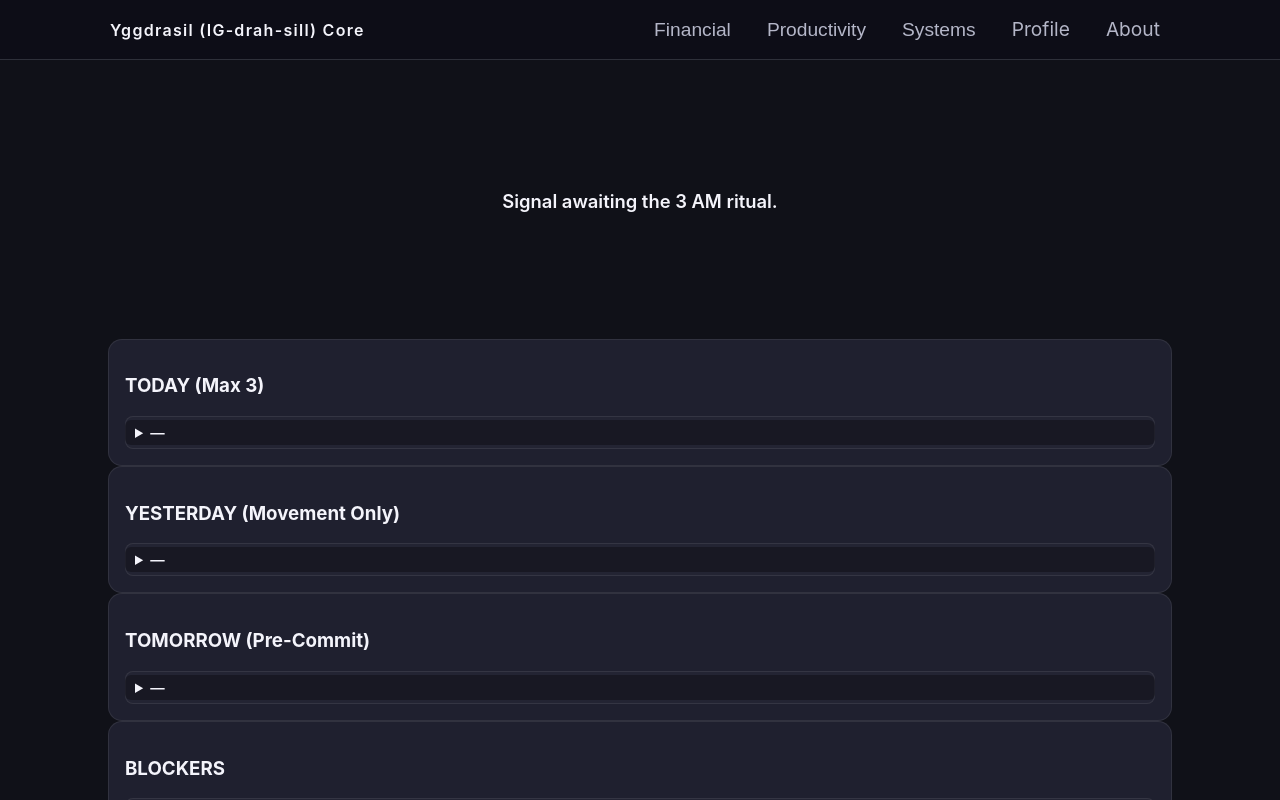
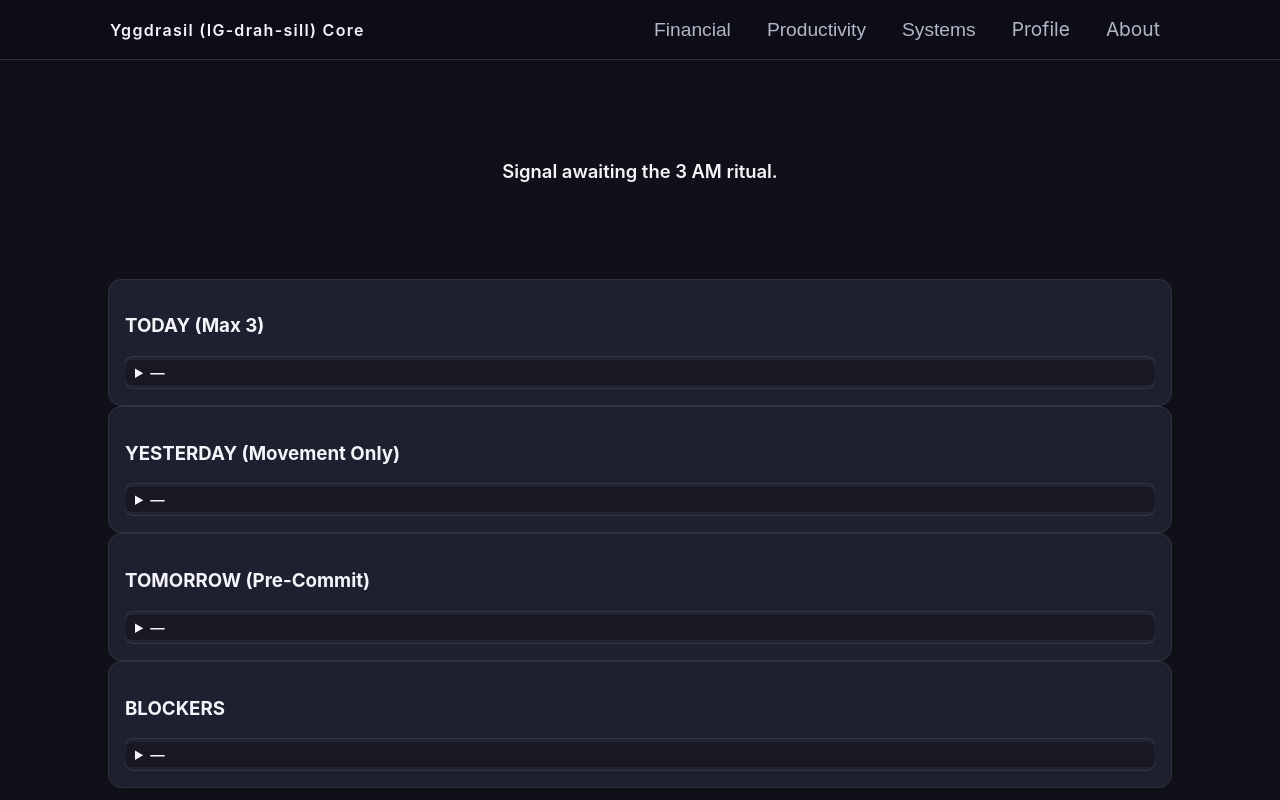
Before and after one commit to nslatter-vcode/OC_Recovery, a Next.js app in the folder dashboard/: page / in a window 1280 px wide. Shown: the top 800 px of the page. Built offline with nearby package versions, Linux system fonts and the light colour scheme.

Commit message:
Adjust signal padding to 50

```diff
--- a/dashboard/src/app/globals.css
+++ b/dashboard/src/app/globals.css
@@ -132,7 +132,7 @@ code {
 .signal-panel {
   margin-top: 20px;
   text-align: center;
-  padding: 80px 50px;
+  padding: 50px 50px;
 }
 
 .signal-label {
```
